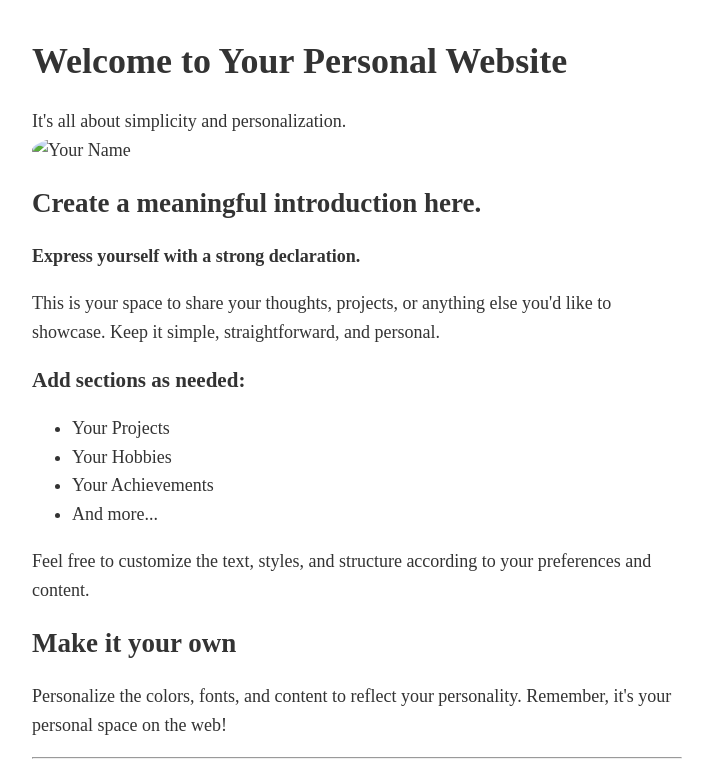
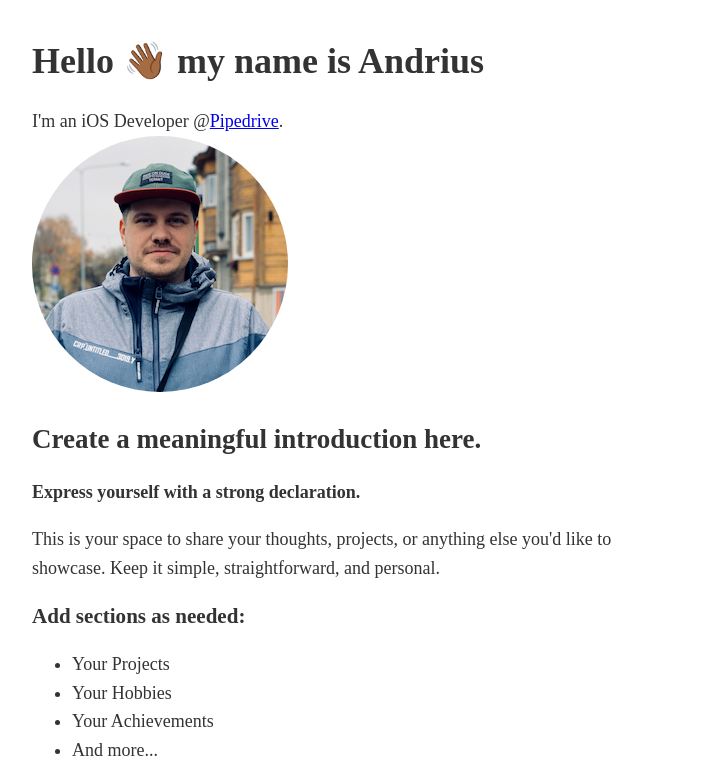
Before and after one commit to Shiaulis/andrius.ee, a plain HTML site: page index.html in a window 1280 px wide. Shown: the top 779 px of the page, without its empty margins (283-986 px from the left). Drawn offline with Linux system fonts and the light colour scheme.

Commit message:
Minor content update

```diff
--- a/index.html
+++ b/index.html
@@ -3,7 +3,7 @@
 <head>
     <meta charset="utf-8">
     <meta name="viewport" content="width=device-width, initial-scale=1">
-    <title>Your Personal Website</title>
+    <title>Andrius Shiaulis Personal Website</title>
     <style type="text/css">
         body {
             margin: 40px auto;
@@ -27,12 +27,11 @@
 </head>
 <body>
     <header>
-        <h1>Welcome to Your Personal Website</h1>
-        <aside>It's all about simplicity and personalization.</aside>
+        <h1>Hello 👋🏾 my name is Andrius</h1>
+	<aside>I'm an iOS Developer @<a href="https://pipedrive.com">Pipedrive</a>.</aside>
     </header>
 
-    <!-- Add your personal image -->
-    <img src="your-image-url.jpg" alt="Your Name" />
+    <img src="images/andrius-256.png" alt="Andrius" />
 
     <h2>Create a meaningful introduction here.</h2>
     <p><strong>Express yourself with a strong declaration.</strong></p>
```
